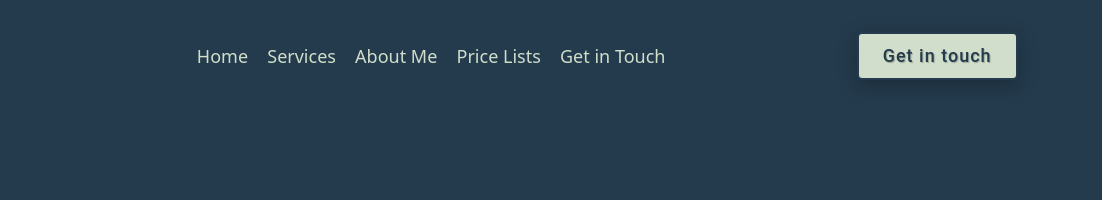
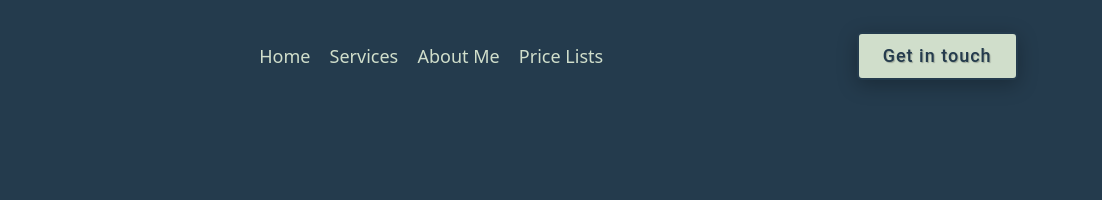
Before and after one commit to kayacuneyd/portfolio-page, a plain HTML site: page index.html in a window 1280 px wide. Shown: the top 200 px of the page, 178-1280 px from the left. Drawn offline with nearby package versions, Linux system fonts and the light colour scheme; a script that the page names is missing.

Commit message:
Update index.html

```diff
--- a/index.html
+++ b/index.html
@@ -36,9 +36,7 @@
               <li class="nav-item">
                 <a class="nav-link text-kaya-haki" href="#price">Price Lists</a>
               </li>
-              <li class="nav-item">
-                <a class="nav-link text-kaya-haki" href="#contact">Get in Touch</a>
-              </li>
+
             </ul>
             <form class="d-flex justify-content-center" role="buton">
 
```
